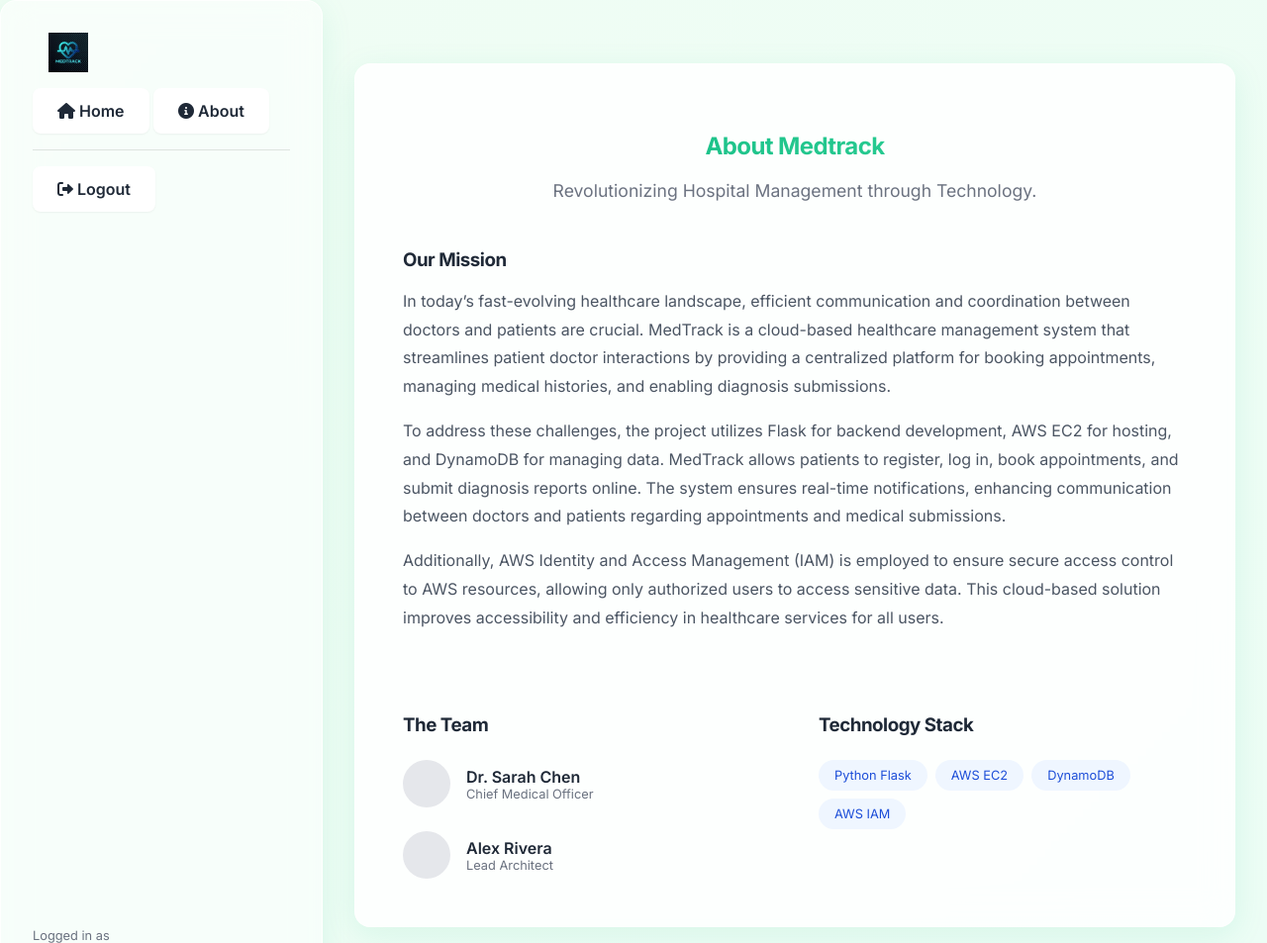
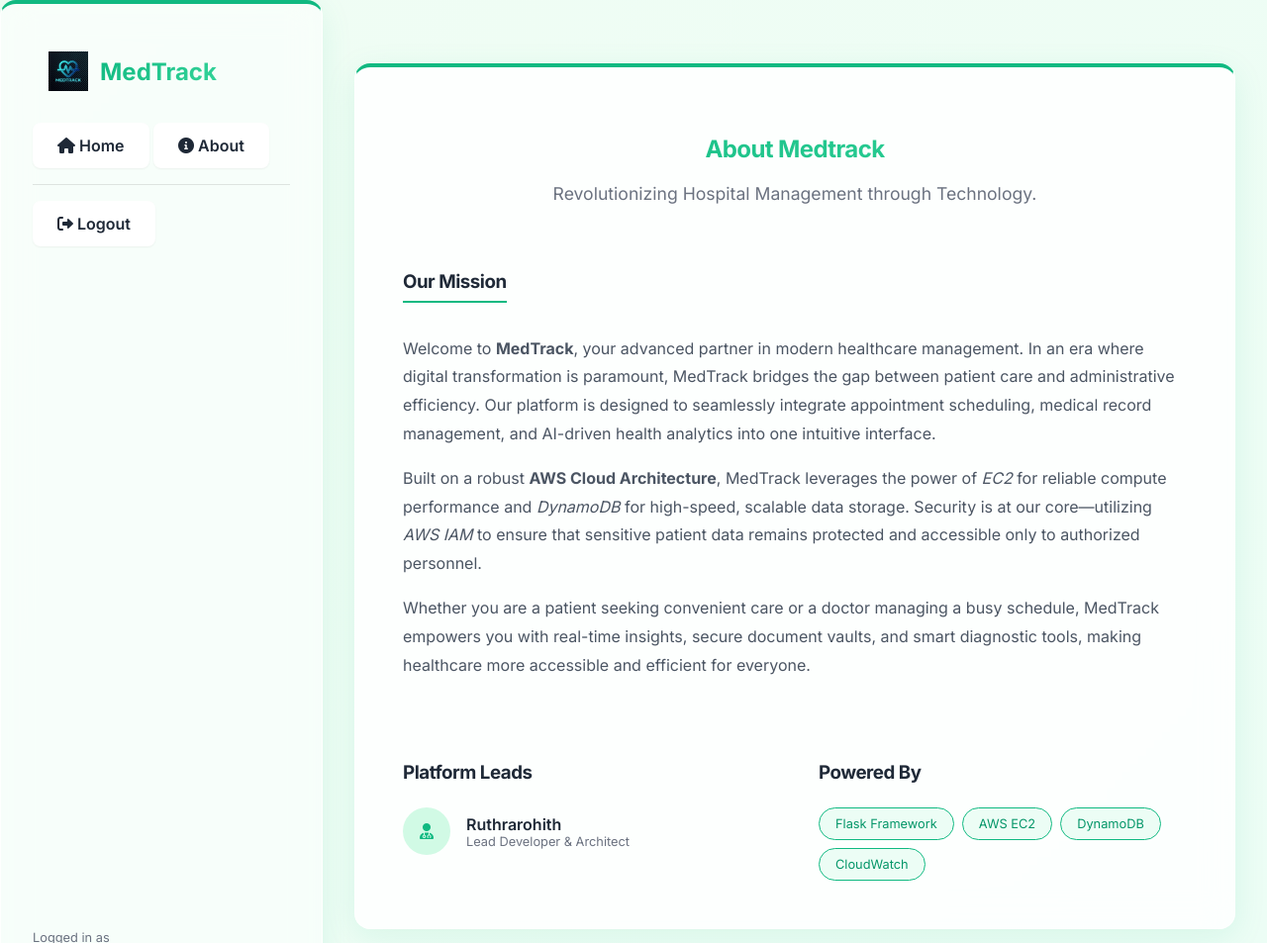
Before and after one commit to Ruthrarohith/MedTrack, a Flask app: page /about in a window 1280 px wide. Shown: the top 953 px of the page at 99% size. Run offline with Flask 3, Linux system fonts and the light colour scheme.

Commit message:
Enhance UI with green accents, add logo text, and rewrite About page

```diff
--- a/static/css/style.css
+++ b/static/css/style.css
@@ -39,15 +39,18 @@
     border: 1px solid var(--glass-border);
     border-radius: 16px;
     box-shadow: var(--glass-shadow);
+    border-top: 4px solid var(--primary);
+    /* Infuse Green Top Border */
 }
 
 .glass-card {
-    background: rgba(255, 255, 255, 0.6);
+    background: rgba(255, 255, 255, 0.7);
     backdrop-filter: blur(8px);
-    border: 1px solid rgba(255, 255, 255, 0.4);
+    border: 1px solid rgba(16, 185, 129, 0.2);
+    /* Subtle green border */
     border-radius: 12px;
     padding: 1.5rem;
-    transition: transform 0.2s, box-shadow 0.2s;
+    transition: transform 0.2s, box-shadow 0.2s, border-color 0.2s;
     color: var(--text-dark);
 }
 
@@ -56,6 +59,8 @@
     box-shadow: 0 10px 20px rgba(16, 185, 129, 0.15);
     /* Green shadow clue */
     border-color: var(--primary);
+    background: rgba(240, 253, 244, 0.8);
+    /* Light green tint on hover */
 }
 
 /* Layout */
--- a/templates/about.html
+++ b/templates/about.html
@@ -8,59 +8,57 @@
     </div>
 
     <div style="margin-bottom: 4rem;">
-        <h3 style="color: #1f2937; margin-bottom: 1rem;">Our Mission</h3>
+        <h3
+            style="color: #1f2937; margin-bottom: 1rem; border-bottom: 2px solid var(--primary); display: inline-block; padding-bottom: 0.5rem;">
+            Our Mission</h3>
         <p style="color: #4b5563; line-height: 1.8; margin-bottom: 1rem;">
-            In today’s fast-evolving healthcare landscape, efficient communication and coordination between doctors and
-            patients are crucial. MedTrack is a cloud-based healthcare management system that streamlines patient doctor
-            interactions by providing a centralized platform for booking appointments, managing medical histories, and
-            enabling diagnosis submissions.
+            Welcome to <strong>MedTrack</strong>, your advanced partner in modern healthcare management. In an era where
+            digital transformation is paramount, MedTrack bridges the gap between patient care and administrative
+            efficiency. Our platform is designed to seamlessly integrate appointment scheduling, medical record
+            management, and AI-driven health analytics into one intuitive interface.
         </p>
         <p style="color: #4b5563; line-height: 1.8; margin-bottom: 1rem;">
-            To address these challenges, the project utilizes Flask for backend development, AWS EC2 for hosting, and
-            DynamoDB for managing data. MedTrack allows patients to register, log in, book appointments, and submit
-            diagnosis reports online. The system ensures real-time notifications, enhancing communication between
-            doctors and patients regarding appointments and medical submissions.
+            Built on a robust <strong>AWS Cloud Architecture</strong>, MedTrack leverages the power of <em>EC2</em> for
+            reliable compute performance and <em>DynamoDB</em> for high-speed, scalable data storage. Security is at our
+            core—utilizing <em>AWS IAM</em> to ensure that sensitive patient data remains protected and accessible only
+            to authorized personnel.
         </p>
         <p style="color: #4b5563; line-height: 1.8;">
-            Additionally, AWS Identity and Access Management (IAM) is employed to ensure secure access control to AWS
-            resources, allowing only authorized users to access sensitive data. This cloud-based solution improves
-            accessibility and efficiency in healthcare services for all users.
+            Whether you are a patient seeking convenient care or a doctor managing a busy schedule, MedTrack empowers
+            you with real-time insights, secure document vaults, and smart diagnostic tools, making healthcare more
+            accessible and efficient for everyone.
         </p>
     </div>
 
     <div style="display: grid; grid-template-columns: 1fr 1fr; gap: 3rem; align-items: start;">
         <div>
-            <h3 style="color: #1f2937; margin-bottom: 1.5rem;">The Team</h3>
+            <h3 style="color: #1f2937; margin-bottom: 1.5rem;">Platform Leads</h3>
             <div style="display: flex; align-items: center; gap: 1rem; margin-bottom: 1.5rem;">
-                <div style="width: 48px; height: 48px; background: #e5e7eb; border-radius: 50%;"></div>
+                <div
+                    style="width: 48px; height: 48px; background: #d1fae5; border-radius: 50%; display: flex; align-items: center; justify-content: center; color: var(--primary);">
+                    <i class="fas fa-user-md"></i></div>
                 <div>
-                    <div style="font-weight: 600;">Dr. Sarah Chen</div>
-                    <div style="font-size: 0.8rem; color: #6b7280;">Chief Medical Officer</div>
-                </div>
-            </div>
-            <div style="display: flex; align-items: center; gap: 1rem;">
-                <div style="width: 48px; height: 48px; background: #e5e7eb; border-radius: 50%;"></div>
-                <div>
-                    <div style="font-weight: 600;">Alex Rivera</div>
-                    <div style="font-size: 0.8rem; color: #6b7280;">Lead Architect</div>
+                    <div style="font-weight: 600;">Ruthrarohith</div>
+                    <div style="font-size: 0.8rem; color: #6b7280;">Lead Developer & Architect</div>
                 </div>
             </div>
         </div>
 
         <div>
-            <h3 style="color: #1f2937; margin-bottom: 1.5rem;">Technology Stack</h3>
+            <h3 style="color: #1f2937; margin-bottom: 1.5rem;">Powered By</h3>
             <div style="display: flex; flex-wrap: wrap; gap: 0.5rem;">
                 <span
-                    style="padding: 0.5rem 1rem; background: #eff6ff; color: #1d4ed8; border-radius: 99px; font-size: 0.8rem;">Python
-                    Flask</span>
+                    style="padding: 0.5rem 1rem; background: #ecfdf5; color: #059669; border-radius: 99px; font-size: 0.8rem; border: 1px solid #10b981;">
+                    Flask Framework</span>
                 <span
-                    style="padding: 0.5rem 1rem; background: #eff6ff; color: #1d4ed8; border-radius: 99px; font-size: 0.8rem;">AWS
-                    EC2</span>
+                    style="padding: 0.5rem 1rem; background: #ecfdf5; color: #059669; border-radius: 99px; font-size: 0.8rem; border: 1px solid #10b981;">
+                    AWS EC2</span>
                 <span
-                    style="padding: 0.5rem 1rem; background: #eff6ff; color: #1d4ed8; border-radius: 99px; font-size: 0.8rem;">DynamoDB</span>
+                    style="padding: 0.5rem 1rem; background: #ecfdf5; color: #059669; border-radius: 99px; font-size: 0.8rem; border: 1px solid #10b981;">
+                    DynamoDB</span>
                 <span
-                    style="padding: 0.5rem 1rem; background: #eff6ff; color: #1d4ed8; border-radius: 99px; font-size: 0.8rem;">AWS
-                    IAM</span>
+                    style="padding: 0.5rem 1rem; background: #ecfdf5; color: #059669; border-radius: 99px; font-size: 0.8rem; border: 1px solid #10b981;">
+                    CloudWatch</span>
             </div>
         </div>
     </div>
--- a/templates/base.html
+++ b/templates/base.html
@@ -16,8 +16,10 @@
     <!-- Sidebar -->
     <aside class="sidebar glass-panel">
       <div class="brand">
-        <div style="padding: 0 1rem;">
-             <img src="{{ url_for('static', filename='medtrack_logo.png') }}" alt="Medtrack" style="height: 40px; vertical-align: middle;">
+        <div style="padding: 1rem; display: flex; align-items: center; gap: 0.75rem;">
+          <img src="{{ url_for('static', filename='medtrack_logo.png') }}" alt="Medtrack" style="height: 40px;">
+          <span
+            style="font-weight: 700; font-size: 1.5rem; background: linear-gradient(135deg, var(--primary), var(--secondary)); -webkit-background-clip: text; -webkit-text-fill-color: transparent;">MedTrack</span>
         </div>
       </div>
 
```
Also changed, not shown: templates/admin/dashboard.html (+10 -10 lines).
